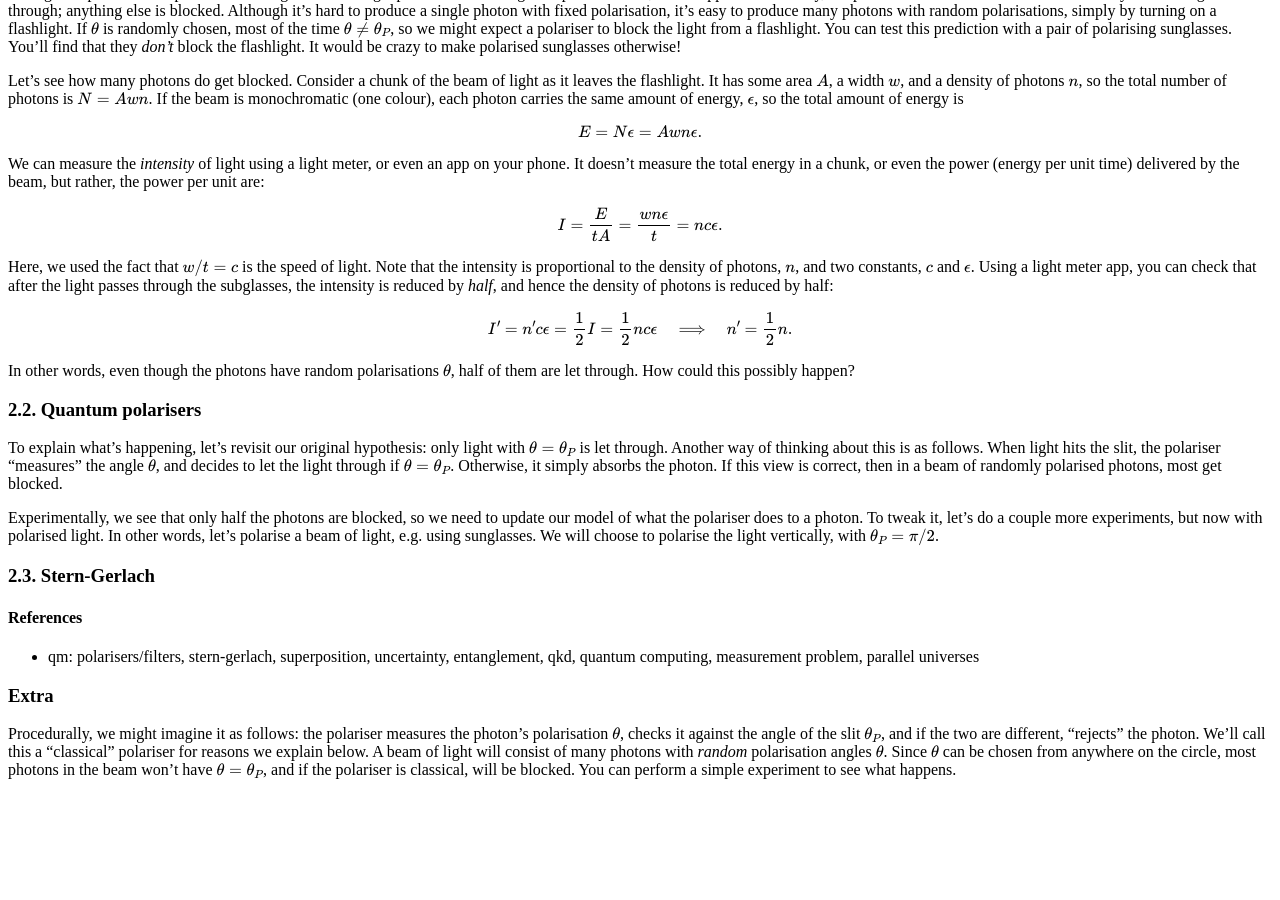
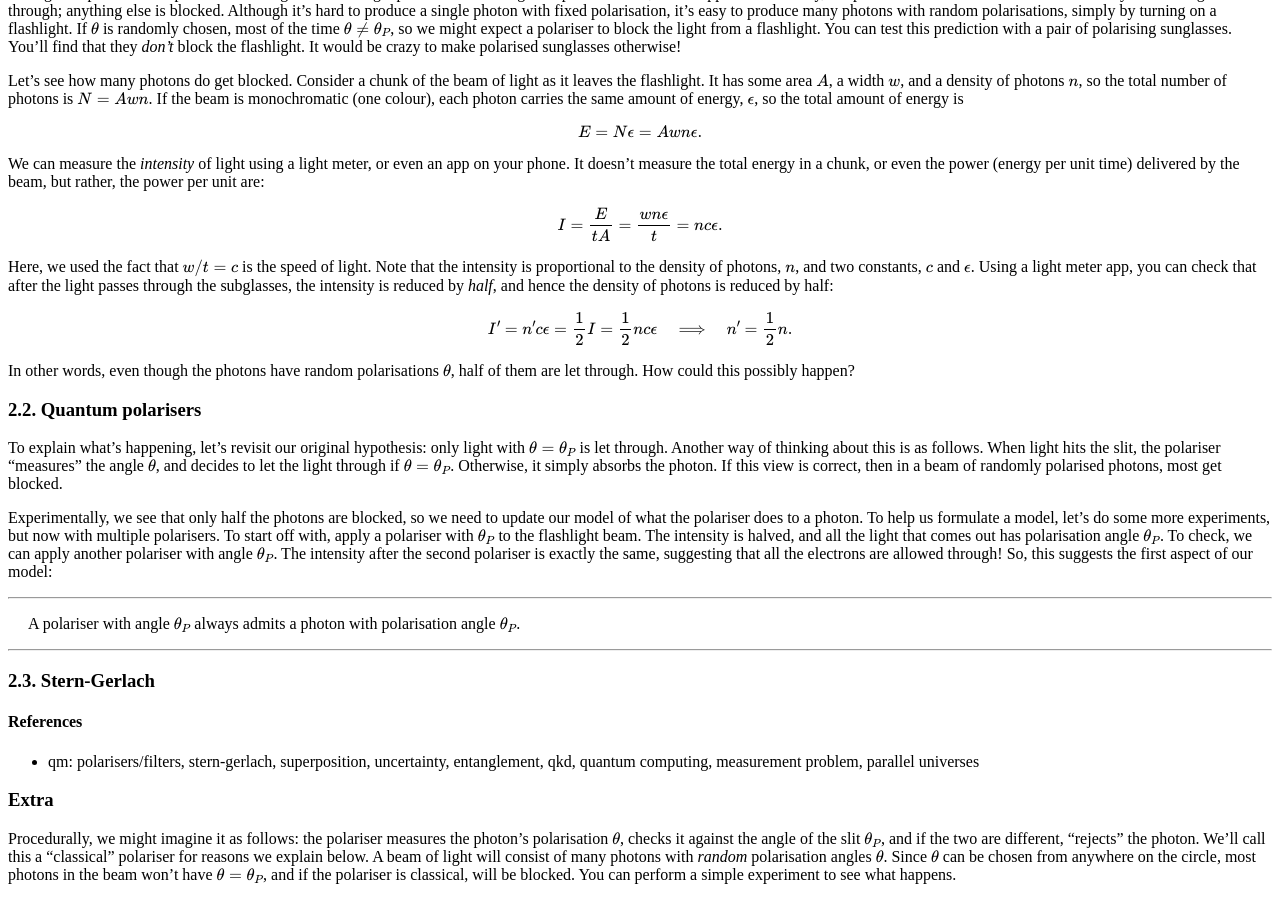
Before and after one commit to hapax/hapax.github.io, a Jekyll site: the page built from assets/simple-qm.md, in a window 1280 px wide and 900 px high, scrolled down 1034 px. Built offline with Jekyll 4.4.1, drawn with Linux system fonts in a browser that asks for light colours; our own code applies the rules of GitHub Pages for plain Markdown files; formulas are drawn with MathJax 3; a script that is not in the unit is left out; before the commit the page ends 1829 px from its top, so only the background shows below that.

Commit message:
Update simple-qm.md

```diff
--- a/assets/simple-qm.md
+++ b/assets/simple-qm.md
@@ -111,10 +111,25 @@ most get blocked.
 
 Experimentally, we see that only half the photons are blocked, so we
 need to update our model of what the polariser does to a photon.
-To tweak it, let's do a couple more experiments, but now with
-polarised light.
-In other words, let's polarise a beam of light, e.g. using sunglasses.
-We will choose to polarise the light vertically, with $\theta_P = \pi/2$.
+To help us formulate a model, let's do some more experiments, but now
+with multiple polarisers.
+To start off with, apply a polariser with $\theta_P$ to the flashlight
+beam.
+The intensity is halved, and all the light that comes out has
+polarisation angle $\theta_P$.
+To check, we can apply another polariser with angle $\theta_P$.
+The intensity after the second polariser is exactly the same,
+suggesting that all the electrons are allowed through!
+So, this suggests the first aspect of our model:
+
+---
+
+<span style="padding-left: 20px; display:block">
+A polariser with angle $\theta_P$ always admits a photon with
+polarisation angle $\theta_P$.
+</span>
+
+---
 
 ### 2.3. Stern-Gerlach <a id="sec-2-3" name="sec-2-3"></a>
 
```
